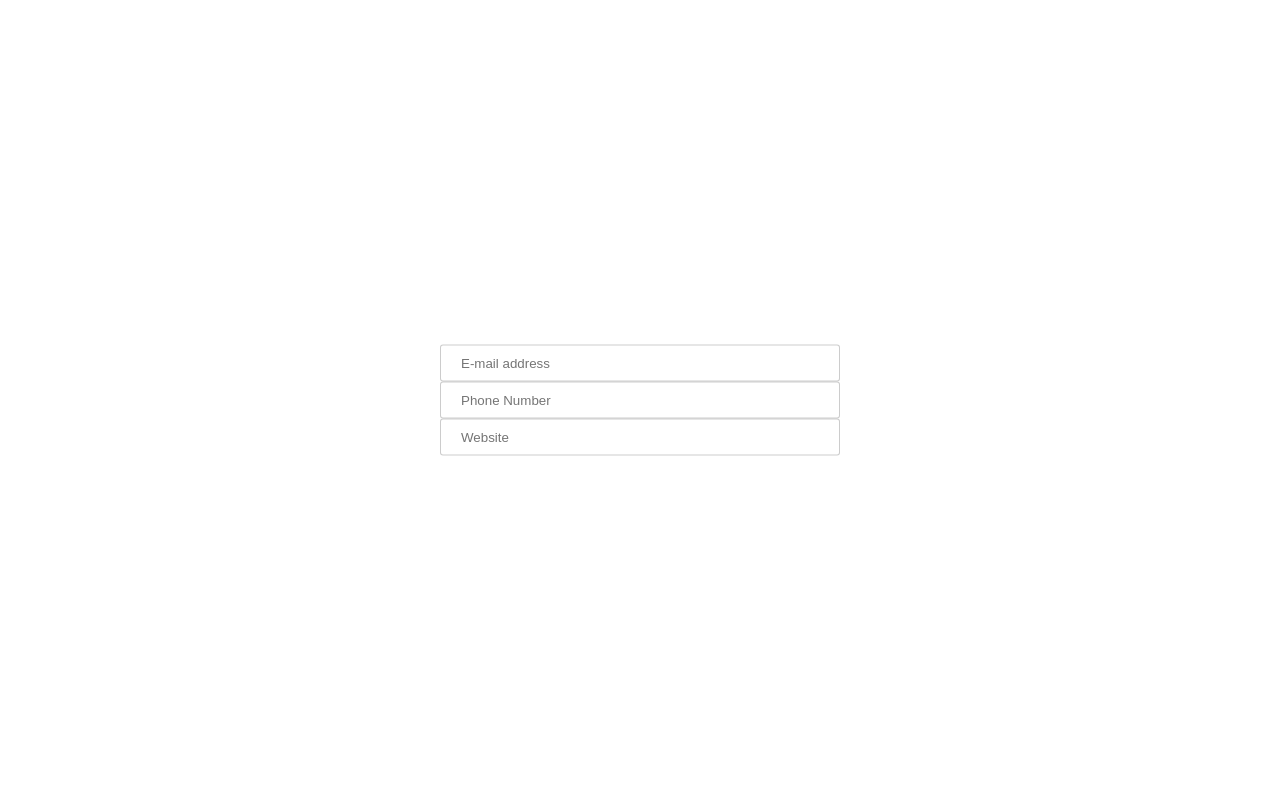
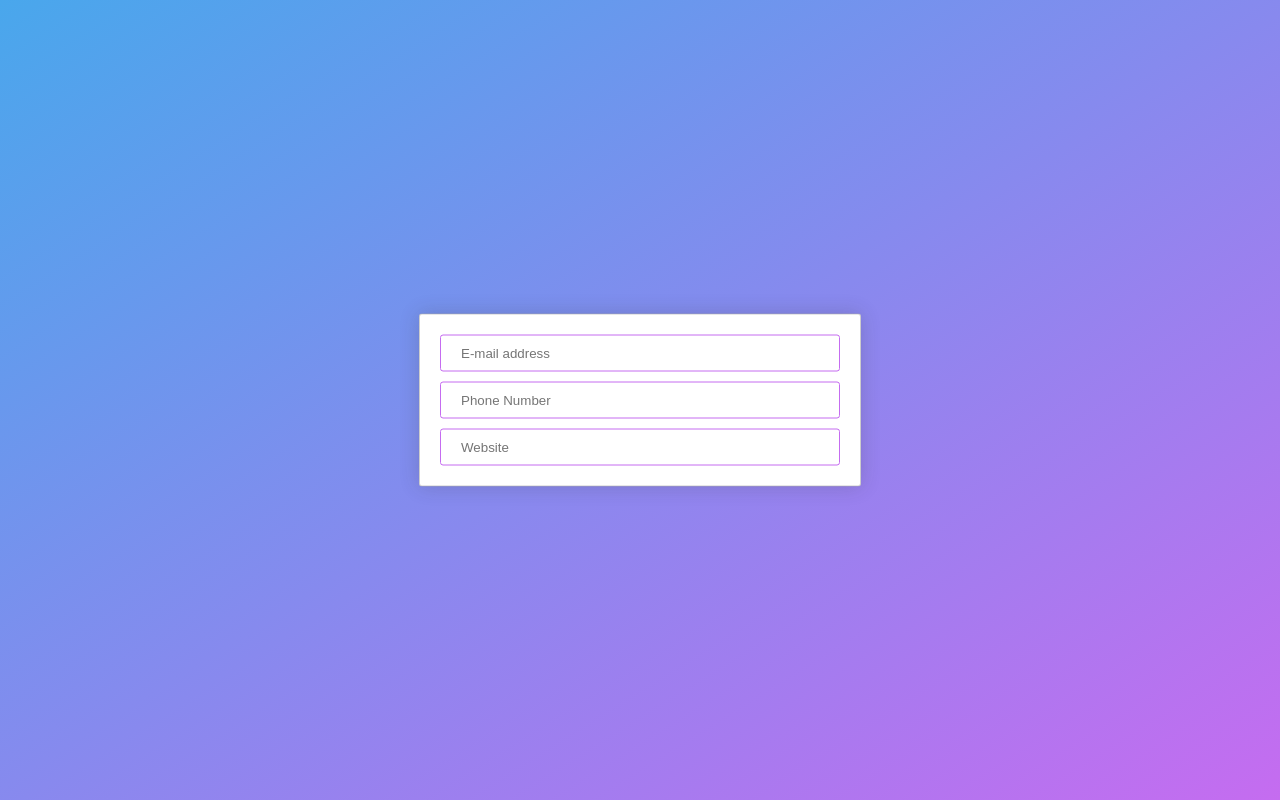
Before and after one commit to yittoo/react-comp-library, a React (Create React App) app: page / in a window 1280 px wide. Built offline with nearby package versions, Linux system fonts and the light colour scheme.

Commit message:
organize styling and add style for demo

```diff
--- a/src/App.js
+++ b/src/App.js
@@ -1,4 +1,6 @@
 import React from "react";
+
+import "./style/style.scss";
 import "./App.scss";
 
 import Form from "./components/Form/Form";
@@ -6,6 +8,7 @@ import Form from "./components/Form/Form";
 const App = () => {
   return (
     <div className="App">
+      {/* <h1 className="primary-header">Form Component</h1> */}
       <Form />
     </div>
   );
--- a/src/App.scss
+++ b/src/App.scss
@@ -1,20 +1,3 @@
-*,
-*::before,
-*::after {
-  box-sizing: inherit;
-}
-
-html {
-  font-size: 62.5%; // 1rem = 10px;
-}
-
-body{
-  box-sizing: border-box;
-  font-family: sans-serif;
-  padding: 0;
-  margin: 0;
-}
-
 .App {
   position: absolute;
   top: 50%;
--- a/src/components/Form/Form.js
+++ b/src/components/Form/Form.js
@@ -1,6 +1,8 @@
 import React, { Component } from "react";
+import axios from "axios";
+
+import classes from "./Form.module.scss"
 import { EmailInput, PhoneInput, UrlInput } from "../Input/Input";
-import axios from "axios";
 
 class Form extends Component {
   constructor(props) {
@@ -119,6 +121,7 @@ class Form extends Component {
           this.onSubmitHandler(event, this.state, "someurl.com")
         }
         data-test="component-Form"
+        className={classes.Form}
       >
         {InputsToRender}
       </form>
--- a/src/components/Form/Form.module.scss
+++ b/src/components/Form/Form.module.scss
@@ -0,0 +1,22 @@
+.Form {
+  padding: 2rem;
+  border-radius: 3px;
+  border: 1px solid rgba($color: #000000, $alpha: 0.2);
+  background-color: rgba(var(--color-white), 1);
+  box-shadow: var(--box-shadow-light);
+
+  &--invalid {
+    border-color: rgba($color: #aaaa00, $alpha: 0.5);
+    background-color: rgba(#ff0000, .1);
+    &:focus {
+      background-color: #fff;
+    }
+  }
+  &--valid {
+    border-color: rgba($color: #00ff00, $alpha: 0.2);
+    background-color: rgba(#00ff00, .05);
+    &:focus {
+      background-color: rgba(#00ff00, .02);
+    }
+  }
+}
--- a/src/components/Input/Input.module.scss
+++ b/src/components/Input/Input.module.scss
@@ -1,25 +1,35 @@
 .Input {
   border: none;
-  border: 1px solid rgba($color: #000000, $alpha: 0.2);
-  color: #333;
+  border: 1px solid rgba(var(--color-secondary), 1);
+  color: rgba(var(--color-dark-gray), 1);
   border-radius: 3px;
   display: block;
   width: 40rem;
   padding: 1rem 2rem;
   outline: none;
+
+  &:not(:last-child){
+    margin-bottom: 1rem;
+  }
+
+  // &:placeholder-shown{
+
+  // }
+
   &--invalid {
-    border-color: rgba($color: #aaaa00, $alpha: 0.5);
-    background-color: rgba(#ff0000, .1);
+    border-color: rgba(var(--color-invalid), 1);
+    background-color: rgba(var(--color-invalid-light), 1);
     &:focus {
-      background-color: #fff;
+      border-color: rgba(var(--color-warning), 1);
+      background-color: rgba(var(--color-warning-light), 1);
     }
   }
 
   &--valid {
-    border-color: rgba($color: #00ff00, $alpha: 0.2);
-    background-color: rgba(#00ff00, .05);
+    border-color: rgba(var(--color-valid), 1);
+    background-color: rgba(var(--color-valid-light), 1);
     &:focus {
-      background-color: rgba(#00ff00, .02);
+      background-color: rgba(var(--color-valid-light), 1);
     }
   }
 }
--- /dev/null
+++ b/src/style/abstract/_variables.scss
@@ -0,0 +1,17 @@
+:root {
+  --color-valid: 0, 156, 0;
+  --color-valid-light: 219, 255, 219;
+  --color-warning: 255, 193, 7;
+  --color-warning-light: 255, 236, 180;
+  --color-invalid: 245, 163, 163;
+  --color-invalid-light: 253, 240, 240;
+
+  --color-dark-gray: 50, 50, 50;
+
+  --color-primary: 73, 167, 236;
+  --color-secondary: 197, 108, 240;
+
+  --color-white: 255, 255, 255;
+
+  --box-shadow-light: 0 0 2rem rgba(var(--color-dark-gray), 0.2);
+}
--- /dev/null
+++ b/src/style/base/_base.scss
@@ -0,0 +1,23 @@
+*,
+*::before,
+*::after {
+  box-sizing: inherit;
+}
+
+html {
+  font-size: 62.5%; // 1rem = 10px;
+}
+
+body {
+  box-sizing: border-box;
+  font-family: sans-serif;
+  padding: 0;
+  margin: 0;
+
+  min-height: 100vh;
+  background-image: linear-gradient(
+    to right bottom,
+    rgba(var(--color-primary), 1),
+    rgba(var(--color-secondary), 1)
+  );
+}
--- /dev/null
+++ b/src/style/base/_typography.scss
@@ -0,0 +1,9 @@
+.primary-header {
+  font-weight: 100;
+  font-size: 3rem;
+  text-align: center;
+  color: rgba(var(--color-white), 1);
+  text-transform: uppercase;
+  text-shadow: 0 1px 0 rgba(var(--color-dark-gray), 1),
+               0 0 1rem rgba(var(--color-dark-gray), 0.5);
+}
--- /dev/null
+++ b/src/style/style.scss
@@ -0,0 +1,3 @@
+@import "abstract/variables";
+@import "base/base";
+@import "base/typography";
```
